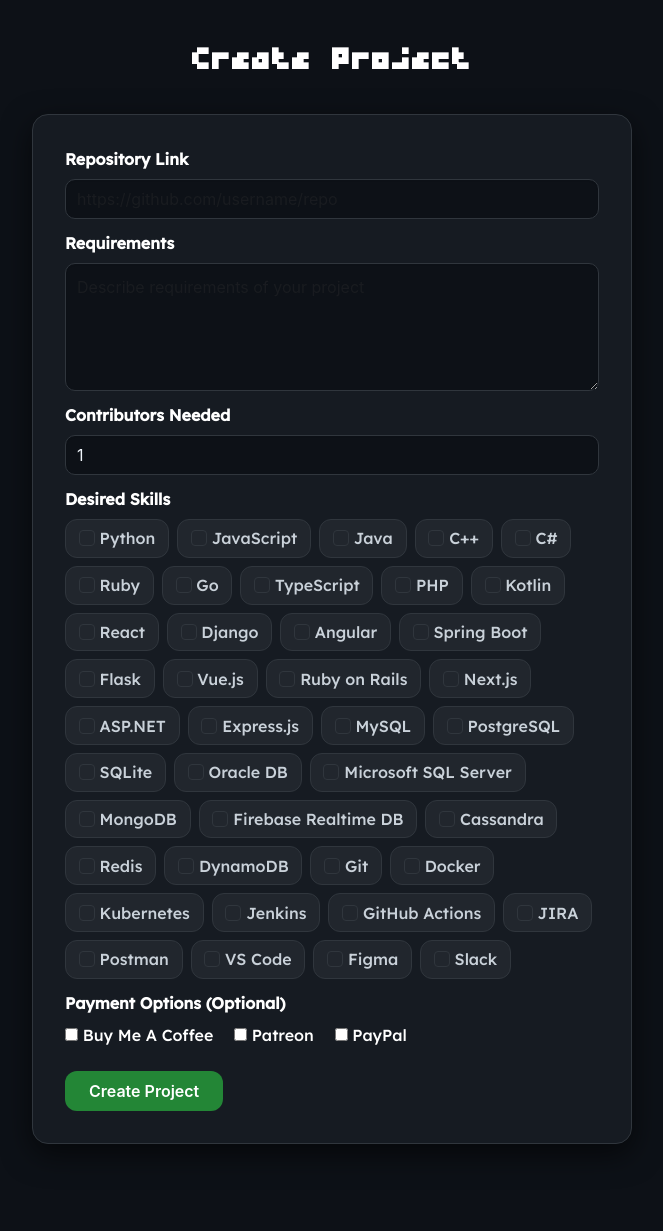
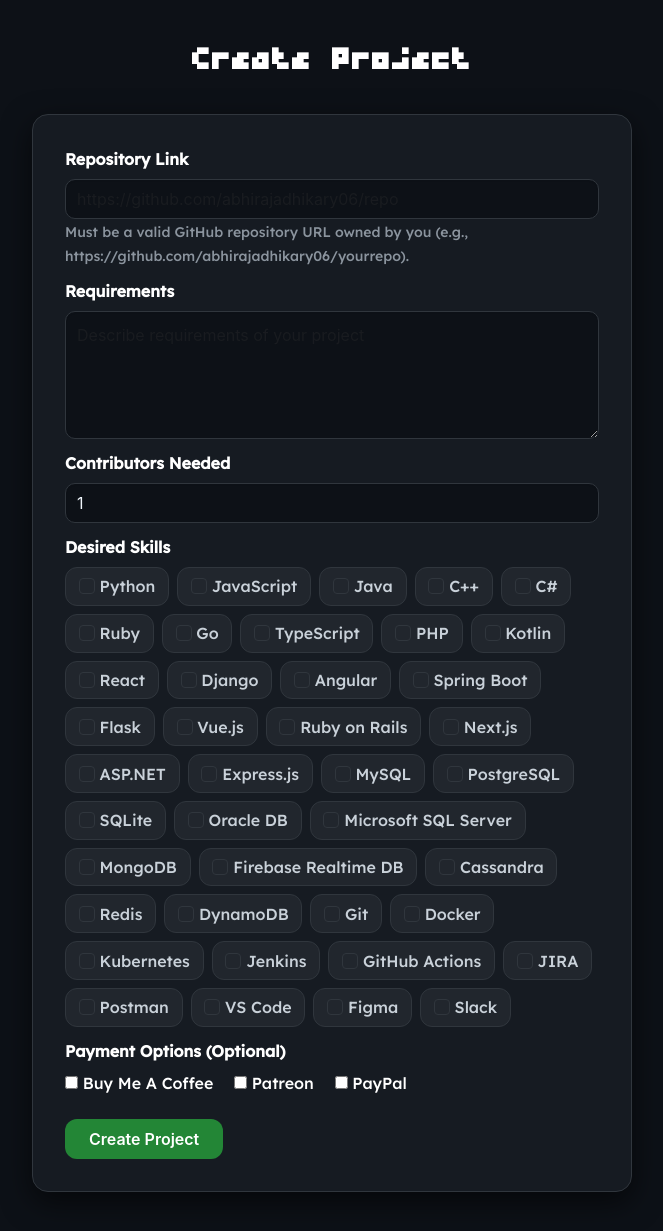
Before and after one commit to anikchand461/GitCollab, a Django app: page /create/ in a window 1280 px wide. Shown: the part 155-1386 px from the top of the page, without its empty margins (308-971 px from the left). Run offline with Django 5.2, Linux system fonts and the light colour scheme; a user stored in the database is signed in; data comes from the database, SQL or seed files in the repository; both versions use the stored data as it was after the commit; parts of the project's set-up code (start-up, migrations or seed data) failed here and were passed over.

Commit message:
Added changes

```diff
--- a/core/templates/create_project.html
+++ b/core/templates/create_project.html
@@ -1,7 +1,7 @@
 {% extends 'base.html' %}
 {% load static %}
 {% block content %}
-<section class="section" style="padding-top: 3rem;">
+<section class="section" style="padding-top: 3rem; position: relative;">
   <div class="container" style="max-width: 600px; margin: 0 auto;">
     <h1 class="title has-text-white" style="
       font-family: 'Bytesize', sans-serif;
@@ -12,6 +12,29 @@
       Create Project
     </h1>
 
+    <!-- Flash Messages -->
+    {% if messages %}
+      <div id="flash-messages-container" style="position: fixed; top: 1rem; right: 1rem; z-index: 1000;">
+        {% for message in messages %}
+          <div class="flash-message" style="
+            background-color: #141415;
+            color: #fff;
+            padding: 0.75rem 1rem;
+            border-radius: 10px;
+            margin-bottom: 0.5rem;
+            box-shadow: 0 4px 10px rgba(0, 0, 0, 0.4);
+            display: inline-block;
+            max-width: {{ message|length|add:20 }}px; /* Dynamic width based on message length */
+            word-wrap: break-word;
+            min-width: 200px;
+            transition: opacity 0.5s ease-in-out;
+          ">
+            {{ message }}
+          </div>
+        {% endfor %}
+      </div>
+    {% endif %}
+
     <div style="
       background-color: #161b22;
       padding: 2rem;
@@ -20,8 +43,23 @@
       border: 1px solid #30363d;
     ">
       {% if error %}
-      <p class="notification is-danger" style="border-radius: 12px;">{{ error }}</p>
+      <p id="error-message" class="notification is-danger" style="border-radius: 12px; background-color: #141415; color: #fff;">
+        {{ error }}
+      </p>
+
+      <script>
+        // Fade out after 3 seconds
+        setTimeout(() => {
+          const msg = document.getElementById('error-message');
+          if (msg) {
+            msg.style.transition = 'opacity 0.5s ease';
+            msg.style.opacity = '0';
+            setTimeout(() => msg.remove(), 500); // remove from DOM after fade out
+          }
+        }, 3000);
+      </script>
       {% endif %}
+
 
       <form method="post" class="box" style="background: none; box-shadow: none; padding: 0;">
         {% csrf_token %}
@@ -34,8 +72,9 @@
               border: 1px solid #30363d;
               color: #f0f6fc;
               border-radius: 10px;
-            " type="url" name="repo_link" placeholder="https://github.com/username/repo" required>
+            " type="url" name="repo_link" placeholder="https://github.com/{{ request.user.username }}/repo" required>
           </div>
+          <small style="color: #8b949e;">Must be a valid GitHub repository URL owned by you (e.g., https://github.com/{{ request.user.username }}/yourrepo).</small>
         </div>
 
         <div class="field">
@@ -61,6 +100,7 @@
             " type="number" name="contributors_needed" min="0" value="1" required>
           </div>
         </div>
+
         <!-- Desired Skills -->
         <style>
           input[type="checkbox"].custom-dark {
@@ -98,14 +138,13 @@
             <div style="display: flex; flex-wrap: wrap; gap: 0.5rem;">
               {% for skill in all_skills %}
                 <label style="background-color: #21262d; color: #c9d1d9; border: 1px solid #30363d; padding: 0.4rem 0.8rem; border-radius: 12px; cursor: pointer; display: inline-flex; align-items: center; gap: 0.3rem;">
-          <input type="checkbox" class="custom-dark" name="desired_skills" value="{{ skill.name }}" {% if skill in profile.desired_skills.all %}checked{% endif %}>
+                  <input type="checkbox" class="custom-dark" name="desired_skills" value="{{ skill.name }}">
                   {{ skill.name }}
                 </label>
               {% endfor %}
             </div>
           </div>
         </div>
-
 
         <!-- Payment Options -->
         <div class="field">
@@ -141,4 +180,20 @@
     </div>
   </div>
 </section>
+
+<!-- JavaScript for Auto-Hiding Flash Messages -->
+<script>
+  document.addEventListener('DOMContentLoaded', function () {
+    const flashMessages = document.querySelectorAll('.flash-message');
+    flashMessages.forEach(message => {
+      setTimeout(() => {
+        message.style.opacity = '0';
+        message.style.transition = 'opacity 0.5s ease-in-out';
+        setTimeout(() => {
+          message.remove();
+        }, 500); // Remove the message after fading out
+      }, 3000); // Show the message for 3 seconds
+    });
+  });
+</script>
 {% endblock %}
--- a/core/templates/home.html
+++ b/core/templates/home.html
@@ -416,7 +416,9 @@
         </div>
         {% endif %}
         {% empty %}
-        <p class="notification is-info bytesized-font">No projects available yet. Create one to get started!</p>
+        <p class="notification is-info bytesized-font" style="background-color: #141415;">
+            No projects available yet. Create one to get started!
+          </p>
         {% endfor %}
     </div>
 </section>
--- a/core/views.py
+++ b/core/views.py
@@ -10,6 +10,8 @@ from django.contrib import messages
 from django.conf import settings
 from django.db.models import Min
 from django.utils.html import mark_safe
+from django.core.cache import cache
+from django.utils import timezone
 
 def login_view(request):
     if request.user.is_authenticated:
@@ -25,65 +27,83 @@ def logout_view(request):
 def home(request):
     user_profile, created = Profile.objects.get_or_create(user=request.user)
 
-    projects = Project.objects.all().order_by('-created_at')
-    project_requests = {}
+    # Cache key for projects (daily refresh)
+    cache_key_projects = f'home_projects_{timezone.now().date()}'
+    projects = cache.get(cache_key_projects)
+    if not projects:
+        projects = Project.objects.all().order_by('-created_at')
+        project_requests = {}
 
-    for project in projects:
-        requests_qs = (
-            ContributorRequest.objects
-            .filter(project=project, status='pending')
-            .values('requester')
-            .annotate(min_id=Min('id'))[:5]
-        )
+        for project in projects:
+            # Cache key for project requests
+            cache_key_requests = f'project_requests_{project.id}'
+            requests_data = cache.get(cache_key_requests)
+            if not requests_data:
+                requests_qs = (
+                    ContributorRequest.objects
+                    .filter(project=project, status='pending')
+                    .values('requester')
+                    .annotate(min_id=Min('id'))[:5]
+                )
+                request_user_info = []
+                for req in requests_qs:
+                    user = User.objects.get(id=req['requester'])
+                    avatar_url = f"https://github.com/{user.username}.png"
+                    request_user_info.append({
+                        'username': user.username,
+                        'avatar': avatar_url,
+                    })
+                project_requests[project.id] = request_user_info
+                cache.set(cache_key_requests, request_user_info, 3600)  # Cache for 1 hour
+            else:
+                project_requests[project.id] = requests_data
 
-        request_user_info = []
-        for req in requests_qs:
-            user = User.objects.get(id=req['requester'])
-            avatar_url = f"https://github.com/{user.username}.png"
-            request_user_info.append({
-                'username': user.username,
-                'avatar': avatar_url,
-            })
+            # Cache GitHub API data
+            cache_key_github = f'github_data_{project.repo_link}'
+            github_data = cache.get(cache_key_github)
+            if not github_data:
+                github_data = {}
+                if project.repo_link and 'github.com' in project.repo_link:
+                    try:
+                        owner_repo = project.repo_link.split("github.com/")[1].replace('.git', '')
+                        api_url = f"https://api.github.com/repos/{owner_repo}"
+                        response = requests.get(api_url, timeout=5)
+                        if response.status_code == 200:
+                            data = response.json()
+                            github_data['forks_count'] = data.get("forks_count", 0)
+                    except Exception:
+                        github_data['forks_count'] = None
 
-        project_requests[project.id] = request_user_info
+                    try:
+                        readme_url = f"https://raw.githubusercontent.com/{owner_repo}/main/README.md"
+                        readme_response = requests.get(readme_url, timeout=5)
+                        if readme_response.status_code == 200:
+                            readme_content = readme_response.text
+                            github_data['readme_html'] = mark_safe(markdown.markdown(readme_content))
+                    except Exception:
+                        github_data['readme_html'] = None
+                cache.set(cache_key_github, github_data, 3600)  # Cache for 1 hour
+            project.forks_count = github_data.get('forks_count')
+            project.readme_html = github_data.get('readme_html')
 
-        # Add fork count from GitHub API
-        project.forks_count = None
-        if project.repo_link and 'github.com' in project.repo_link:
-            try:
-                owner_repo = project.repo_link.split("github.com/")[1].replace('.git', '')
-                api_url = f"https://api.github.com/repos/{owner_repo}"
-                response = requests.get(api_url, timeout=5)
-                if response.status_code == 200:
-                    data = response.json()
-                    project.forks_count = data.get("forks_count", 0)
-            except Exception:
-                project.forks_count = None
+            # Payment URLs (cached with profile data if needed)
+            profile = Profile.objects.filter(user=project.owner).first()
+            project.buy_me_a_coffee = profile.buy_me_a_coffee if profile and project.buy_me_a_coffee else None
+            project.patreon = profile.patreon if profile and project.patreon else None
+            project.paypal = profile.paypal if profile and project.paypal else None
 
-        # Fetch README from GitHub API
-        project.readme_html = None
-        if project.repo_link and 'github.com' in project.repo_link:
-            try:
-                owner_repo = project.repo_link.split("github.com/")[1].replace('.git', '')
-                readme_url = f"https://raw.githubusercontent.com/{owner_repo}/main/README.md"
-                readme_response = requests.get(readme_url, timeout=5)
-                if readme_response.status_code == 200:
-                    readme_content = readme_response.text
-                    # Convert Markdown to HTML
-                    project.readme_html = mark_safe(markdown.markdown(readme_content))
-            except Exception:
-                project.readme_html = None
+        cache.set(cache_key_projects, projects, 3600)  # Cache for 1 hour
+    else:
+        project_requests = {p.id: cache.get(f'project_requests_{p.id}') for p in projects}
 
-        # Payment URLs
-        profile = Profile.objects.filter(user=project.owner).first()
-        project.buy_me_a_coffee = profile.buy_me_a_coffee if profile and project.buy_me_a_coffee else None
-        project.patreon = profile.patreon if profile and project.patreon else None
-        project.paypal = profile.paypal if profile and project.paypal else None
-
-    # Skill Matching
-    user_profile = Profile.objects.get(user=request.user)
-    user_skills = user_profile.skills.values_list('name', flat=True)
-    matched_projects = [p for p in projects if any(skill in user_skills for skill in p.desired_skills.values_list('name', flat=True))]
+    # Cache skill matching
+    cache_key_matched = f'matched_projects_{request.user.id}'
+    matched_projects = cache.get(cache_key_matched)
+    if not matched_projects:
+        user_profile = Profile.objects.get(user=request.user)
+        user_skills = user_profile.skills.values_list('name', flat=True)
+        matched_projects = [p for p in projects if any(skill in user_skills for skill in p.desired_skills.values_list('name', flat=True))]
+        cache.set(cache_key_matched, matched_projects, 3600)  # Cache for 1 hour
 
     return render(request, 'home.html', {
         'projects': projects,
@@ -98,6 +118,11 @@ def create_project(request):
         if not repo_link.startswith('https://github.com/') or len(repo_link.split('/')) < 5:
             return render(request, 'create_project.html', {'error': 'Invalid GitHub repository URL'})
         repo_link = repo_link.rstrip('/')
+        # Validate that the repo belongs to the logged-in user
+        repo_parts = repo_link.split('https://github.com/')[1].split('/')
+        if len(repo_parts) >= 2 and repo_parts[0] != request.user.username:
+            return render(request, 'create_project.html', {'error': 'Repository must belong to your GitHub account (username mismatch)'})
+
         description = request.POST['description']
         contributors_needed = request.POST['contributors_needed']
         buy_me_a_coffee = 'buy_me_a_coffee' in request.POST
@@ -119,6 +144,7 @@ def create_project(request):
             skill, created = Skill.objects.get_or_create(name=skill_name)
             project.desired_skills.add(skill)
 
+        messages.success(request, 'Project created successfully!')
         return redirect('home')
     # Pass all skills for the form
     all_skills = Skill.objects.all()
@@ -260,12 +286,6 @@ def profile_view(request):
     }
     return render(request, 'profile.html', context)
 
-from django.shortcuts import render, get_object_or_404
-from django.http import Http404
-from django.contrib.auth.decorators import login_required
-from .models import Project, ContributorRequest, Profile
-import requests
-
 @login_required
 def manage_requests(request):
     # Get projects owned by the current user
```
Also changed, not shown: core/templates/login.html (+16 -3 lines), gitcollab/settings.py (+7 -0 lines), db.sqlite3. Lines whose indentation alone changed are shown as unchanged.
